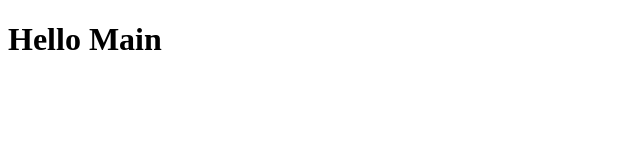
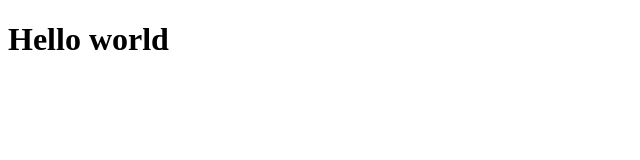
Before and after one commit to sherlockmac/frontend_class, a plain HTML site: page index.html in a window 1280 px wide. Shown: the full height of the page, 0-640 px from the left. Drawn offline with Linux system fonts and the light colour scheme.

Commit message:
chore : changing title

```diff
--- a/index.html
+++ b/index.html
@@ -1,11 +1,11 @@
 <!Doctype html>
 <html>
 	<head>
-		<title>Hello Main</title>
+		<title>Hello world</title>
 		<meta charset="UTF-8">
 		<meta name="viewport" content="width=device-width, initial-scale=1.0">
 	</head>
 	<body>
-		<h1>Hello Main</h1>
+		<h1>Hello world</h1>
 	</body>
 </html>
```
